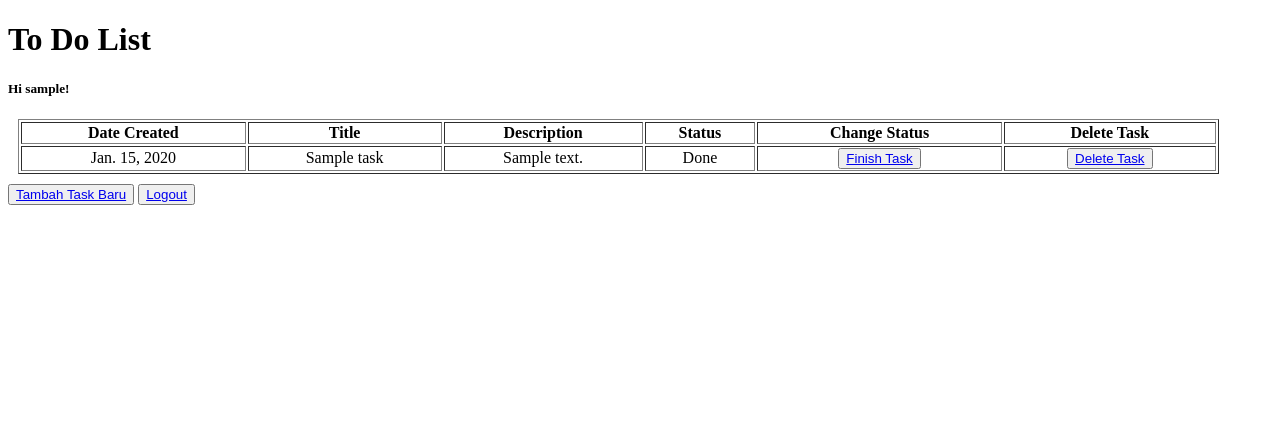
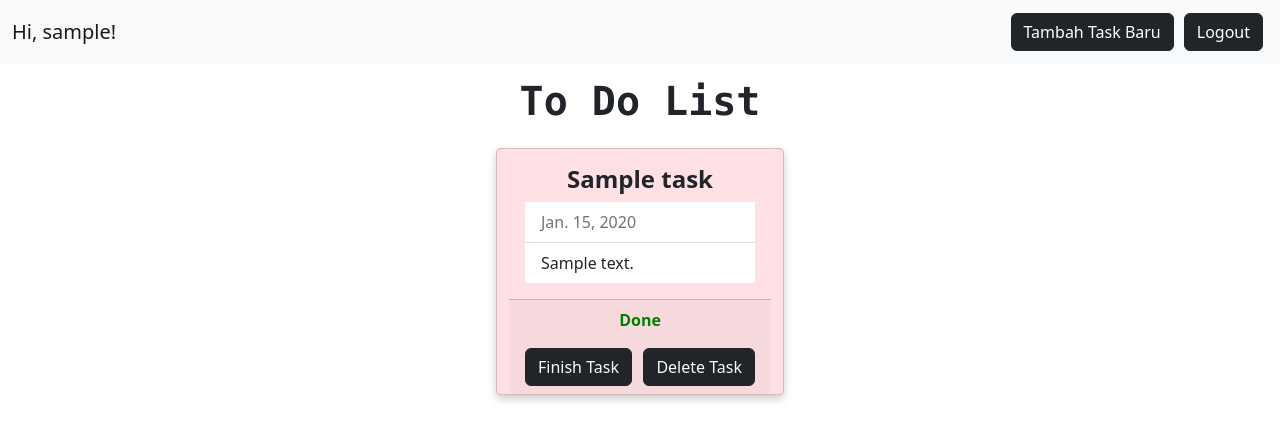
Before and after one commit to devinahana/Tugas2, a Django app: page /todolist/ in a window 1280 px wide. Shown: the top 441 px of the page. Run offline with Django 4.2, Linux system fonts and the light colour scheme; a user stored in the database is signed in; tables that the repository leaves empty hold one stand-in row (values such as "Sample post").

Commit message:
Fix todolist app style

```diff
--- a/templates/base.html
+++ b/templates/base.html
@@ -5,6 +5,8 @@
 <head>
   <meta charset="UTF-8">
   <meta name="viewport" content="width=device-width, initial-scale=1.0">
+  <link rel="stylesheet" href="{% static 'css/style.css' %}">
+  <link href="https://cdn.jsdelivr.net/npm/bootstrap@5.2.1/dist/css/bootstrap.min.css" rel="stylesheet" integrity="sha384-iYQeCzEYFbKjA/T2uDLTpkwGzCiq6soy8tYaI1GyVh/UjpbCx/TYkiZhlZB6+fzT" crossorigin="anonymous">
   {% block meta %}
   {% endblock meta %}
 </head>
@@ -12,6 +14,7 @@
 <body>
   {% block content %}
   {% endblock content %}
+  <script src="https://cdn.jsdelivr.net/npm/bootstrap@5.2.1/dist/js/bootstrap.bundle.min.js" integrity="sha384-u1OknCvxWvY5kfmNBILK2hRnQC3Pr17a+RTT6rIHI7NnikvbZlHgTPOOmMi466C8" crossorigin="anonymous"></script>
 </body>
 
 </html>
--- a/todolist/templates/todolist.html
+++ b/todolist/templates/todolist.html
@@ -2,42 +2,94 @@
 
   {% block content %}
 
-  <h1>To Do List</h1>
+  <style>
 
-  <h5>Hi {{user.username}}!</h5>
+    .card {
+      box-shadow: 0 4px 8px 0 rgba(0,0,0,0.2);
+      transition: 0.3s;
+      width: 40%;
+      border-radius: 5px;
+      background-color: rgb(254, 224, 229);
+    }
+
+    .card:hover {
+      transform: scale(1.05);
+      box-shadow: 0 10px 20px rgba(0,0,0,.12), 0 4px 8px rgba(0,0,0,.06);
+    }
+
+    .container {
+      padding: 2px 16px;
+    }
+
+    .content {
+      padding-left: 15px;
+      padding-right: 15px;
+    }
+
+    @keyframes gradient {
+      0% {
+        background-position: 0% 50%;
+      }
+      50% {
+        background-position: 100% 50%;
+      }
+      100% {
+        background-position: 0% 50%;
+      }
+    }
+
+  </style>
 
 
-  <table border="1" style="margin:10px;width:95%">
+  <h1 style="margin-top:7px; padding-top: 70px; padding-bottom:15px ;font-size: 40px;" class="font-monospace fw-semibold text-center">To Do List</h1>
 
-    <tr style="text-align:center">
-      <th>Date Created</th>
-      <th>Title</th>
-      <th>Description</th>
-      <th>Status</th>
-      <th>Change Status</th>
-      <th>Delete Task</th>
-    </tr>
+  <header>
+    <nav class="navbar navbar-expand-lg bg-light bg-gradient fixed-top">
+        <div class="container-fluid">
+          <a class="navbar-brand" href="#main-table">Hi, {{user.username}}!</a>
+          <button class="navbar-toggler navbar-toggler-right" type="button" data-bs-toggle="collapse" data-bs-target="#navbarNav" aria-controls="navbarNav" aria-expanded="false" aria-label="Toggle navigation">
+            <span class="navbar-toggler-icon"></span>
+          </button>
+          <div class="collapse navbar-collapse" id="navbarNav">
+            <ul class="navbar-nav ms-auto">
+              <li class="nav-item" style="margin: 5px;">
+                <a class="btn btn-dark" href="{% url 'todolist:create_task' %}" role="button">Tambah Task Baru</a>
+              </li>
+              <li class="nav-item" style="margin: 5px;">
+                <a class="btn btn-dark" href="{% url 'todolist:logout' %}" role="button">Logout</a>
+              </li>
+            </ul>
+          </div>
+        </div>
+    </nav>
+  </header>
 
-    {% for todo in todo_list %}
-    <tr style="text-align:center">
-      <td>{{todo.date}}</td>
-      <td>{{todo.title}}</td>
-      <td>{{todo.description}}</td>
-      <td>
-        {% if todo.is_finished %} Done
-        {% else %} Not Done
-        {% endif %}
-      </td>
-      <td>
-        <button><a href="{% url 'todolist:change_status' todo.pk %}">Finish Task</a></button>
-      </td>
-      <td>
-        <button><a href="{% url 'todolist:delete_task' todo.pk %}">Delete Task</a></button>
-      </td>
-    </tr>
-    {% endfor %}
-  </table>
-  <button><a href="{% url 'todolist:create_task' %}">Tambah Task Baru</a></button>
-  <button><a href="{% url 'todolist:logout' %}">Logout</a></button>
+
+  <div class="container-fluid">
+    <div class="row row-cols-1 row-cols-md-3 g-4 md:justify-end gap-4">
+      {% for todo in todo_list %}
+        <div class="card col-sm-4 mb-1 mt-4 mx-auto" style="width: 18rem;">
+          <div class="card-body">
+            <h4 class="card-title text-center fw-semibold">{{ todo.title }}</h4>
+            <ul class="list-group list-group-flush">
+              <li class="list-group-item text-secondary">{{ todo.date }}</li>
+              <li class="list-group-item">{{ todo.description }}</li>
+            </ul>
+          </div>
+          <div class="card-footer text-center">
+            {% if todo.is_finished %}
+            <p style="font-weight:bold; color:green;">Done</p>
+            {% else %}
+            <p style="font-weight:bold; color:red;">Not Done</p>
+            {% endif %}
+            <button type="button" class="btn btn-dark" style="float:left; color: pink;"><a class="text-light" href="{% url 'todolist:change_status' todo.pk %}" style="text-decoration:solid ">Finish Task</a></button>
+            <button type="button" class="btn btn-dark" style="float:right; color: pink;"><a class="text-light" href="{% url 'todolist:delete_task' todo.pk %}" style="text-decoration:solid ">Delete Task</a></button>
+          </div>
+        </div>
+      {% endfor %}
+    </div>
+  </div>
+  </div>
+  <br>
 
  {% endblock content %}
```
Also changed, not shown: todolist/templates/create_task.html (+15 -5 lines), todolist/templates/login.html (+8 -5 lines), todolist/templates/register.html (+46 -4 lines), todolist/assets/key.png (added), todolist/assets/profile-user.png (added).
